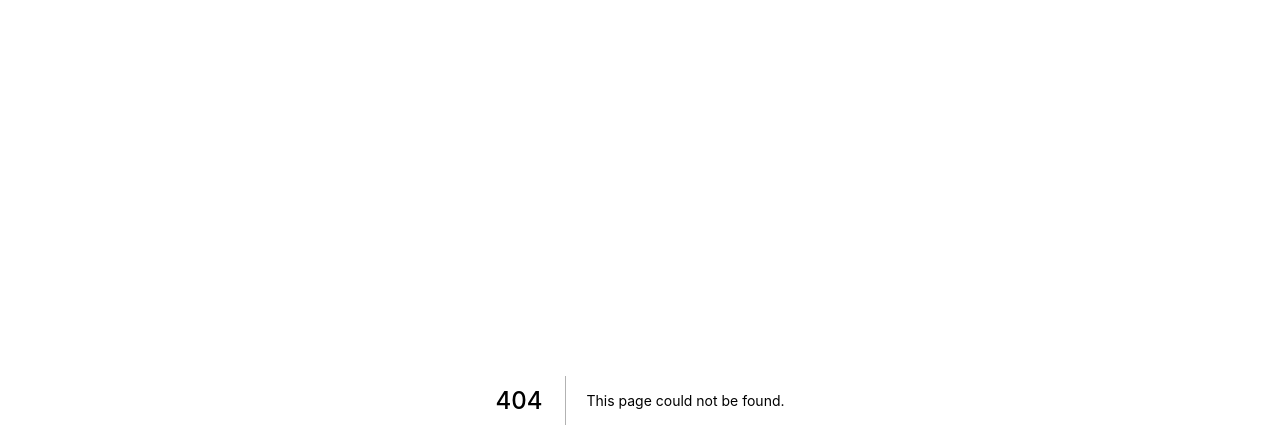
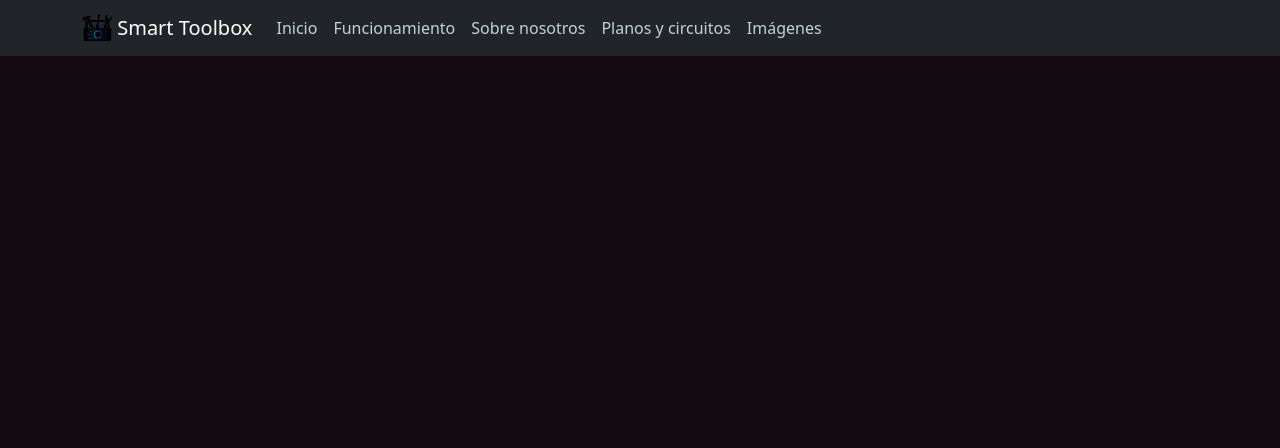
Before and after one commit to impatrq/smart_toolbox, a Next.js app in the folder pagina-web/: page /imagenes in a window 1280 px wide. Before the commit this address had no page. Shown: the top 448 px of the page. Built offline with nearby package versions, Linux system fonts and the light colour scheme.

Commit message:
chore: cambiar nombre anterior de la pagina

```diff
--- a/pagina-web/components/MainPageSections.jsx
+++ b/pagina-web/components/MainPageSections.jsx
@@ -43,8 +43,8 @@ export default function SectionsMainPage() {
             <Col className="mx-2" style={buttonStyle}>
               <SectionButton
                 variant="outline-warning"
-                text="Materiales"
-                link={"/materiales"}
+                text="Imágenes"
+                link={"/imagenes"}
               />
             </Col>
           </Row>
--- a/pagina-web/components/NavBar.jsx
+++ b/pagina-web/components/NavBar.jsx
@@ -40,7 +40,7 @@ export default function NavBar() {
             </Nav.Link>
 
             <Nav.Link>
-              <Link href={"/materiales"}>Materiales</Link>
+              <Link href={"/imagenes"}>Imágenes</Link>
             </Nav.Link>
           </Nav>
         </Navbar.Collapse>
--- a/pagina-web/pages/materiales.js
+++ b/pagina-web/pages/imagenes.js
@@ -1,5 +1,5 @@
 import NavBar from "../components/NavBar";
 
-export default function nosotros() {
+export default function imagenes() {
   return <NavBar />;
 }
```
